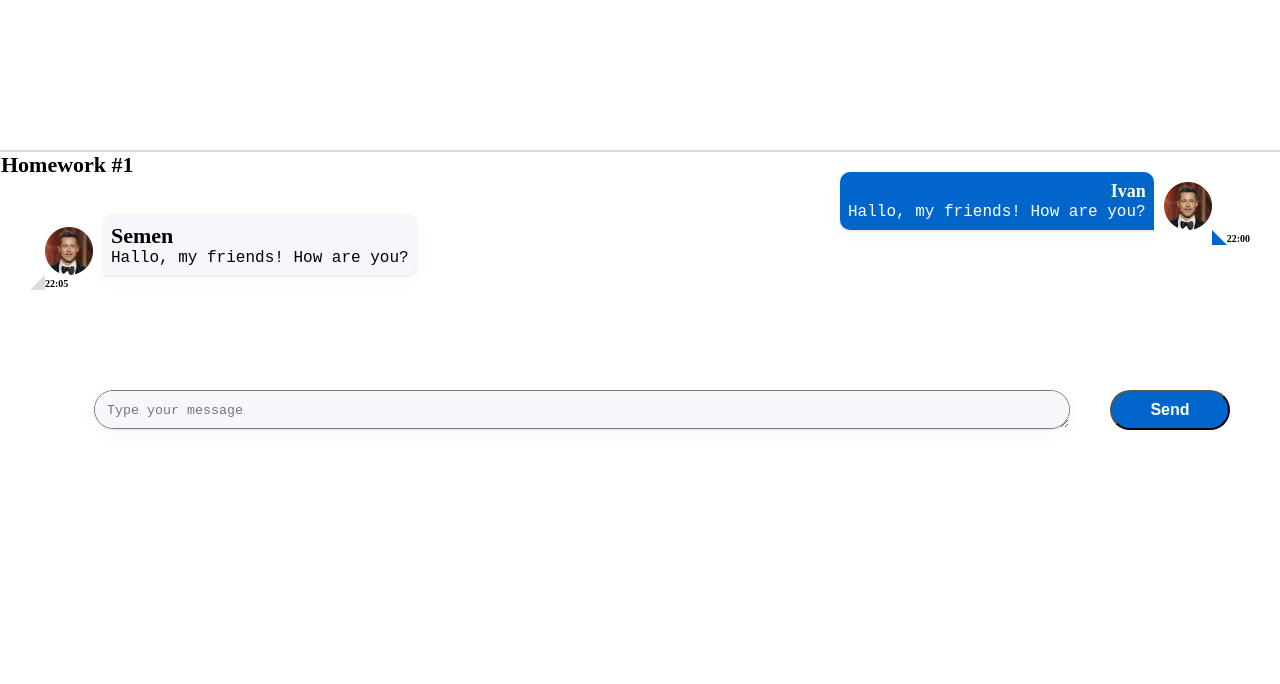
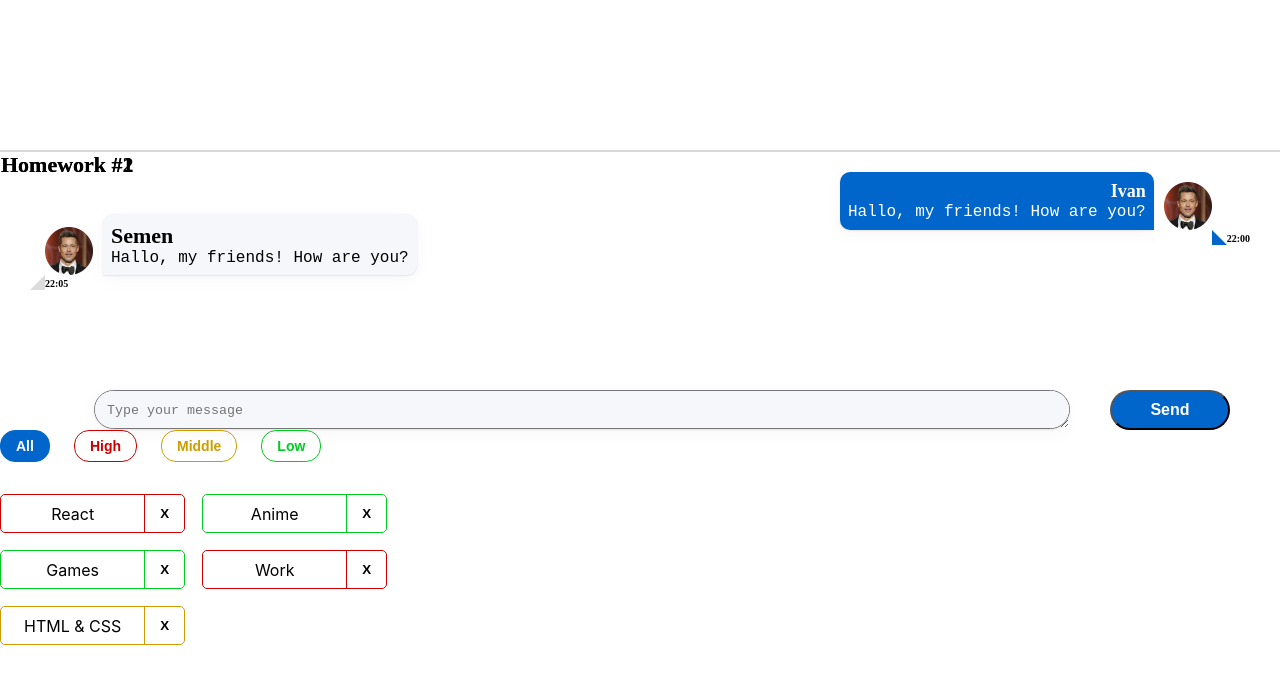
Before and after one commit to zudilinv/HomeWork, a React (Create React App) app: page /#/pre-junior in a window 1280 px wide. Before the commit this address led to /. Shown: the top 684 px of the page. Built offline with nearby package versions, Linux system fonts and the light colour scheme.

Commit message:
Home Work-1-3

```diff
--- a/package.json
+++ b/package.json
@@ -1,6 +1,6 @@
 {
   "name": "hws2",
-  "homepage": "http://zudilinv.github.io/homework",
+  "homepage": "http://zudilinv.github.io/HomeWork",
   "version": "0.1.0",
   "private": true,
   "dependencies": {
@@ -16,7 +16,7 @@
     "@types/react-dom": "18.0.6",
     "@types/uuid": "8.3.4",
     "axios": "0.27.2",
-    "gh-pages": "4.0.0",
+    "gh-pages": "^4.0.0",
     "react": "18.2.0",
     "react-dom": "18.2.0",
     "react-redux": "8.0.4",
--- a/src/s1-main/App.module.css
+++ b/src/s1-main/App.module.css
@@ -4,6 +4,7 @@
 
 }
 .hw {
+
 
 
 }
@@ -21,5 +22,4 @@
     font-size: 22px;
     line-height: 27px;
 
-
 }
--- a/src/s1-main/App.tsx
+++ b/src/s1-main/App.tsx
@@ -1,13 +1,14 @@
 import React from 'react'
 import s from './App.module.css'
 import HW1 from '../s2-homeworks/hw01/HW1'
+import HW2 from "../s2-homeworks/hw02/HW2";
 
 function App() {
     return (
         <div className={s.App}>
             <HW1/>
             {/*раскомментировать по ходу выполнения*/}
-            {/*<HW2/>*/}
+            <HW2/>
             {/*<HW3/>*/}
             {/*<HW4/>*/}
 
--- a/src/s2-homeworks/hw01/message/Message.module.css
+++ b/src/s2-homeworks/hw01/message/Message.module.css
@@ -39,11 +39,8 @@
     box-sizing: border-box;
 }
 
-.text::before {
-    width: 0;
-    height: 0;
-    border-bottom: 100px solid red;
-    border-right: 100px solid transparent;
+.text::after {
+
 }
 
 .name {
--- a/src/s2-homeworks/hw02/HW2.tsx
+++ b/src/s2-homeworks/hw02/HW2.tsx
@@ -1,6 +1,7 @@
-import React, {useState} from 'react'
-import Affairs from './affairs/Affairs'
-import s2 from '../../s1-main/App.module.css'
+import React, {useState} from "react"
+import Affairs from "./affairs/Affairs"
+import s2 from "../../s1-main/App.module.css"
+
 
 /*
 * 1 - описать типы AffairPriorityType, AffairType
@@ -17,45 +18,47 @@
 * */
 
 // types
-export type AffairPriorityType = any // need to fix any
+export type AffairPriorityType = "high" | "low" | "middle";
 export type AffairType = {
-    _id: any // need to fix any
-    name: any // need to fix any
+    _id: number
+    name: string
     priority: AffairPriorityType
 }
-export type FilterType = 'all' | AffairPriorityType
+export type FilterType = "all" | AffairPriorityType
 
 // constants
-const defaultAffairs: any = [ // need to fix any
-    {_id: 1, name: 'React', priority: 'high'}, // студенты могут изменить содержимое name и количество элементов в массиве, ...priority не менять!
-    {_id: 2, name: 'anime', priority: 'low'},
-    {_id: 3, name: 'games', priority: 'low'},
-    {_id: 4, name: 'work', priority: 'high'},
-    {_id: 5, name: 'html & css', priority: 'middle'},
+const defaultAffairs: AffairType[] = [
+    {_id: 1, name: "React", priority: "high"},
+    {_id: 2, name: "Anime", priority: "low"},
+    {_id: 3, name: "Games", priority: "low"},
+    {_id: 4, name: "Work", priority: "high"},
+    {_id: 5, name: "HTML & CSS", priority: "middle"},
 ]
 
 // pure helper functions
-export const filterAffairs = (affairs: any, filter: any): any => { // need to fix any
+export const filterAffairs = (affairs: AffairType[], filter: FilterType): AffairType[] => {
+    if (filter === "all") return affairs
+    return affairs.filter((a) => a.priority == filter)
+}
 
 
-    return affairs // need to fix
-}
-export const deleteAffair = (affairs: any, _id: any): any => { // need to fix any
-
-    return affairs // need to fix
+export const deleteAffair = (affairs: AffairType[], _id: number) => {
+    return affairs.filter(d => d._id !== _id)
 }
 
 function HW2() {
-    const [affairs, setAffairs] = useState<any>(defaultAffairs) // need to fix any
-    const [filter, setFilter] = useState<FilterType>('all')
+    const [affairs, setAffairs] = useState<AffairType[]>(defaultAffairs)
+    const [filter, setFilter] = useState<FilterType>("all")
 
     const filteredAffairs = filterAffairs(affairs, filter)
-    const deleteAffairCallback = (_id: any) => { // need to fix any
-        // need to fix
+    console.log(filteredAffairs);
+    const deleteAffairCallback = (_id: number) => {
+        setAffairs(deleteAffair(affairs, _id))
+
     }
 
     return (
-        <div id={'hw2'}>
+        <div id={"hw2"}>
             <div className={s2.hwTitle}>Homework #2</div>
             <div className={s2.hw}>
                 <Affairs
--- a/src/s2-homeworks/hw02/affairs/Affairs.tsx
+++ b/src/s2-homeworks/hw02/affairs/Affairs.tsx
@@ -1,38 +1,38 @@
-import React from 'react'
-import Affair from './affair/Affair'
-import {AffairType, FilterType} from '../HW2'
-import s from './Affairs.module.css'
+import React from "react"
+import Affair from "./affair/Affair"
+import {AffairPriorityType, AffairType, FilterType} from "../HW2"
+import s from "./Affairs.module.css"
 
 type AffairsPropsType = {
-    data: any // need to fix any
-    setFilter: any
-    deleteAffairCallback: any
+    data: AffairType[]
+    setFilter: (filter: FilterType)=> void
+    deleteAffairCallback: (_id: number) => void
     filter: FilterType
 }
 
 function Affairs(props: AffairsPropsType) {
     const setAll = () => {
-        // need to fix
+        props.setFilter("all")
     }
     const setHigh = () => {
-        // need to fix
+        props.setFilter("high")
     }
     const setMiddle = () => {
-        // need to fix
+        props.setFilter("middle")
     }
     const setLow = () => {
-        // need to fix
+        props.setFilter("low")
     }
 
-    const cnAll = s.button + ' ' + s.all + (props.filter === 'all' ? ' ' + s.active : '')
-    const cnHigh = s.button + ' ' + s.high + (props.filter === 'high' ? ' ' + s.active : '')
-    const cnMiddle = s.button + ' ' + s.middle + (props.filter === 'middle' ? ' ' + s.active : '')
-    const cnLow = s.button + ' ' + s.low + (props.filter === 'low' ? ' ' + s.active : '')
+    const cnAll = s.button + " " + s.all + (props.filter === "all" ? " " + s.active : "")
+    const cnHigh = s.button + " " + s.high + (props.filter === "high" ? " " + s.active : "")
+    const cnMiddle = s.button + " " + s.middle + (props.filter === "middle" ? " " + s.active : "")
+    const cnLow = s.button + " " + s.low + (props.filter === "low" ? " " + s.active : "")
 
-    const mappedAffairs = props.data.map((a: AffairType) => (
+    const mappedAffairs = props.data.map((task: AffairType) => (
         <Affair
-            key={a._id} // кеи ОБЯЗАТЕЛЬНЫ в 99% - так что лучше их писать всегда при создании компонент в мапе
-            affair={a}
+            key={task._id} // кеи ОБЯЗАТЕЛЬНЫ в 99% - так что лучше их писать всегда при создании компонент в мапе
+            affair={task}
             deleteAffairCallback={props.deleteAffairCallback}
         />
     ))
@@ -41,28 +41,28 @@
         <div>
             <div className={s.buttonContainer}>
                 <button
-                    id={'hw2-button-all'}
+                    id={"hw2-button-all"}
                     onClick={setAll}
                     className={cnAll}
                 >
                     All
                 </button>
                 <button
-                    id={'hw2-button-high'}
+                    id={"hw2-button-high"}
                     onClick={setHigh}
                     className={cnHigh}
                 >
                     High
                 </button>
                 <button
-                    id={'hw2-button-middle'}
+                    id={"hw2-button-middle"}
                     onClick={setMiddle}
                     className={cnMiddle}
                 >
                     Middle
                 </button>
                 <button
-                    id={'hw2-button-low'}
+                    id={"hw2-button-low"}
                     onClick={setLow}
                     className={cnLow}
                 >
--- a/src/s2-homeworks/hw02/affairs/affair/Affair.tsx
+++ b/src/s2-homeworks/hw02/affairs/affair/Affair.tsx
@@ -1,41 +1,39 @@
-import React from 'react'
-import { AffairType } from '../../HW2'
-import s from './Affair.module.css'
-import s2 from '../Affairs.module.css'
+import React from "react"
+import {AffairType, FilterType} from "../../HW2"
+import s from "./Affair.module.css"
+import s2 from "../Affairs.module.css"
 
 type AffairPropsType = {
     // key не нужно типизировать
     affair: AffairType
-    deleteAffairCallback: any // need to fix any
+    deleteAffairCallback: (_id: number) => void
 }
 
 function Affair(props: AffairPropsType) {
     const deleteCallback = () => {
-        // need to fix
+        props.deleteAffairCallback(props.affair._id)
     }
-
-    const nameClass = s.name + ' ' + s2[props.affair.priority]
-    const buttonClass = s.closeButton + ' ' + s2[props.affair.priority]
-    const affairClass = s.affair + ' ' + s2[props.affair.priority]
+    console.log(props)
+    const nameClass = s.name + " " + s2[props.affair.priority]
+    const buttonClass = s.closeButton + " " + s2[props.affair.priority]
+    const affairClass = s.affair + " " + s2[props.affair.priority]
 
     return (
         <div
-            id={'hw2-affair-' + props.affair._id}
+            id={"hw2-affair-" + props.affair._id}
             className={affairClass}
         >
-            <div id={'hw2-name-' + props.affair._id} className={nameClass}>
-                {/*создаёт студент*/}
-
-                {/**/}
+            <div id={"hw2-name-" + props.affair._id} className={nameClass}>
+                {props.affair.name}
             </div>
-            <div id={'hw2-priority-' + props.affair._id} hidden>
+            <div id={"hw2-priority-" + props.affair._id} hidden>
                 {props.affair.priority}
             </div>
 
             <button
-                id={'hw2-button-delete-' + props.affair._id}
+                id={"hw2-button-delete-" + props.affair._id}
                 className={buttonClass}
-                // need to fix
+                onClick={deleteCallback}
 
             >
                 {/*текст кнопки могут изменить студенты*/}
```
Also changed, not shown: 2 other files (tests, documents, lock files or other folders).
